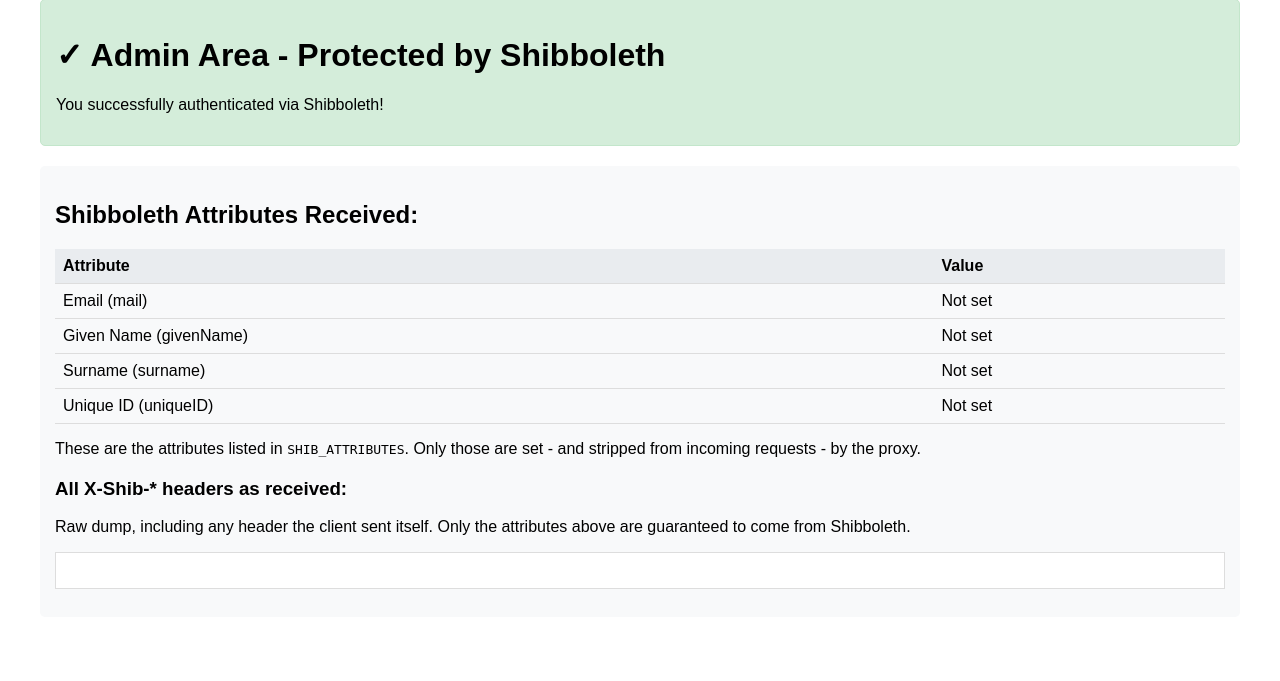
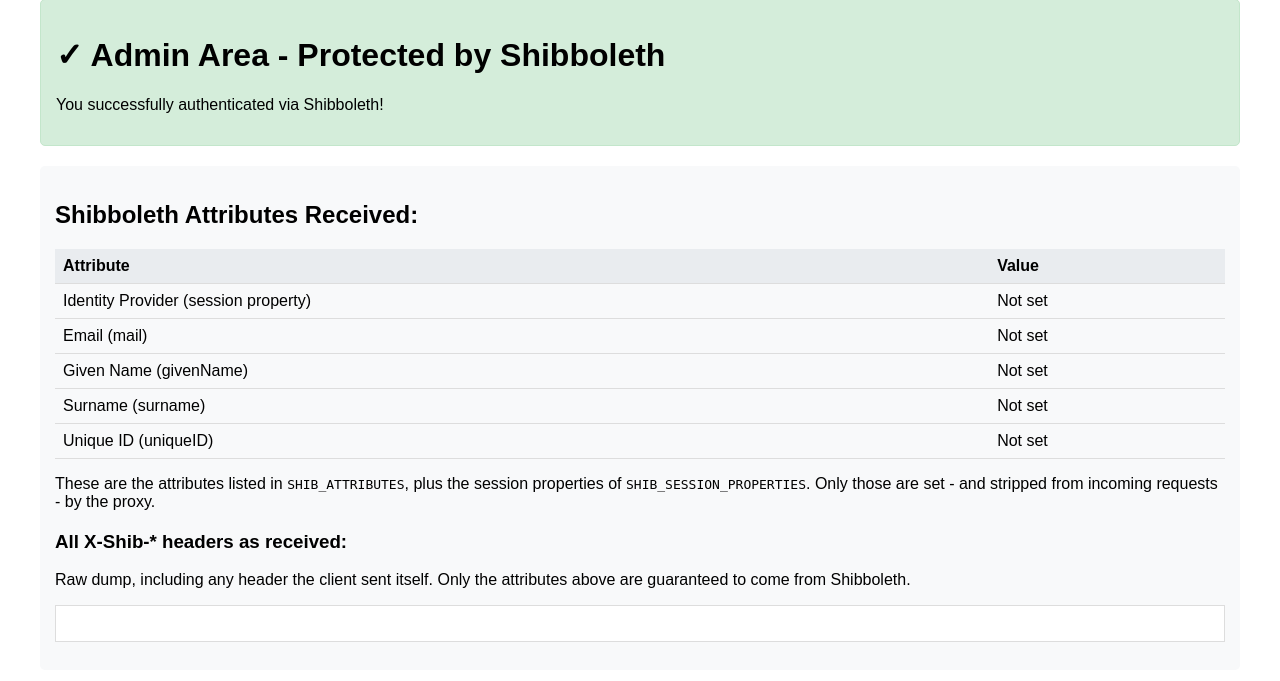
Before and after one commit to unil-lettres/apache-shibboleth, a PHP site: page /admin/ in a window 1280 px wide. Shown: the part 79-760 px from the top of the page. Run offline with PHP 8.4, Linux system fonts and the light colour scheme.

Commit message:
Forward Shibboleth session properties as headers
Add SHIB_SESSION_PROPERTIES, defaulting to the three most useful ones.
The property name already starts with "Shib-", so the header is just
prefixed with "X-".

```diff
--- a/examples/php-admin-protected/app/admin/index.php
+++ b/examples/php-admin-protected/app/admin/index.php
@@ -33,6 +33,10 @@
                 <th>Value</th>
             </tr>
             <tr>
+                <td>Identity Provider (session property)</td>
+                <td><?= htmlspecialchars($_SERVER['HTTP_X_SHIB_IDENTITY_PROVIDER'] ?? 'Not set') ?></td>
+            </tr>
+            <tr>
                 <td>Email (mail)</td>
                 <td><?= htmlspecialchars($_SERVER['HTTP_X_SHIB_MAIL'] ?? 'Not set') ?></td>
             </tr>
@@ -50,7 +54,7 @@
             </tr>
         </table>
 
-        <p>These are the attributes listed in <code>SHIB_ATTRIBUTES</code>. Only those are set - and stripped from incoming requests - by the proxy.</p>
+        <p>These are the attributes listed in <code>SHIB_ATTRIBUTES</code>, plus the session properties of <code>SHIB_SESSION_PROPERTIES</code>. Only those are set - and stripped from incoming requests - by the proxy.</p>
 
         <h3 style="margin-top: 20px;">All X-Shib-* headers as received:</h3>
         <p>Raw dump, including any header the client sent itself. Only the attributes above are guaranteed to come from Shibboleth.</p>
```
Also changed, not shown: README.md, 1 other file.
